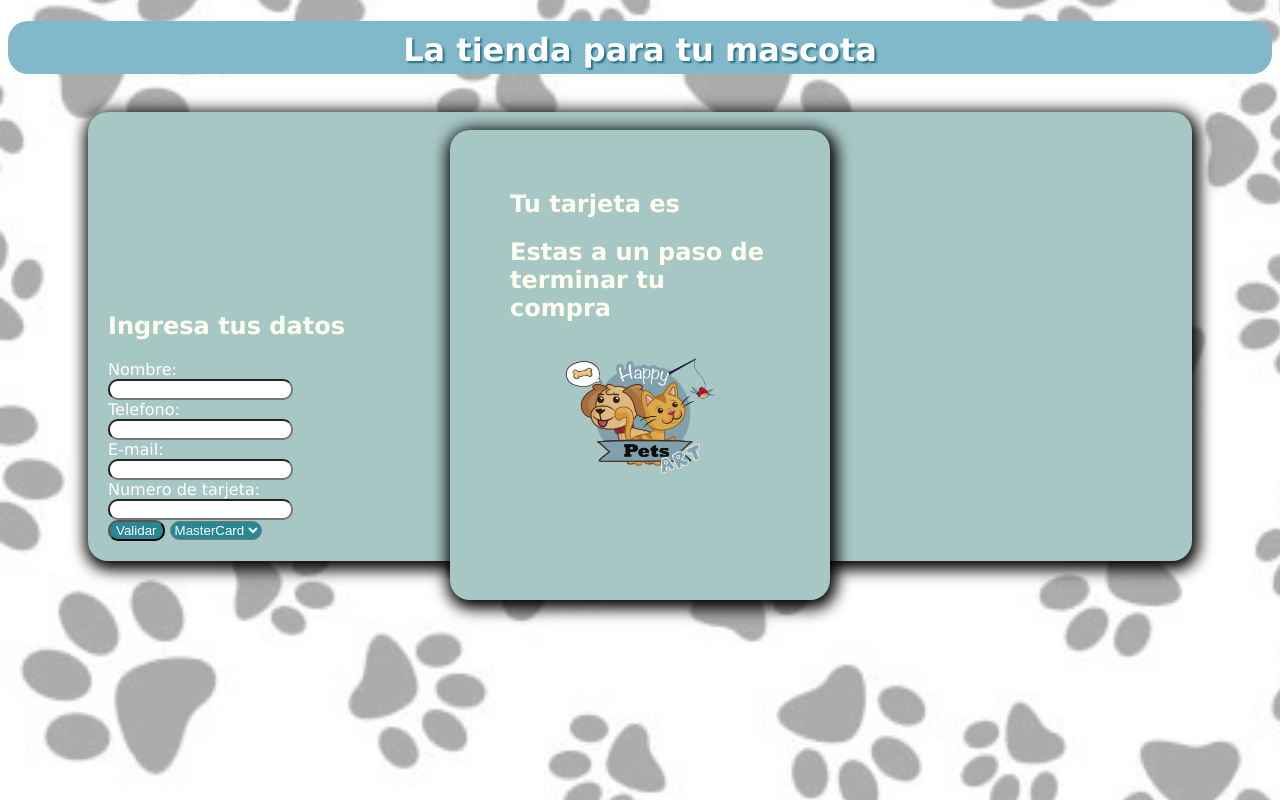
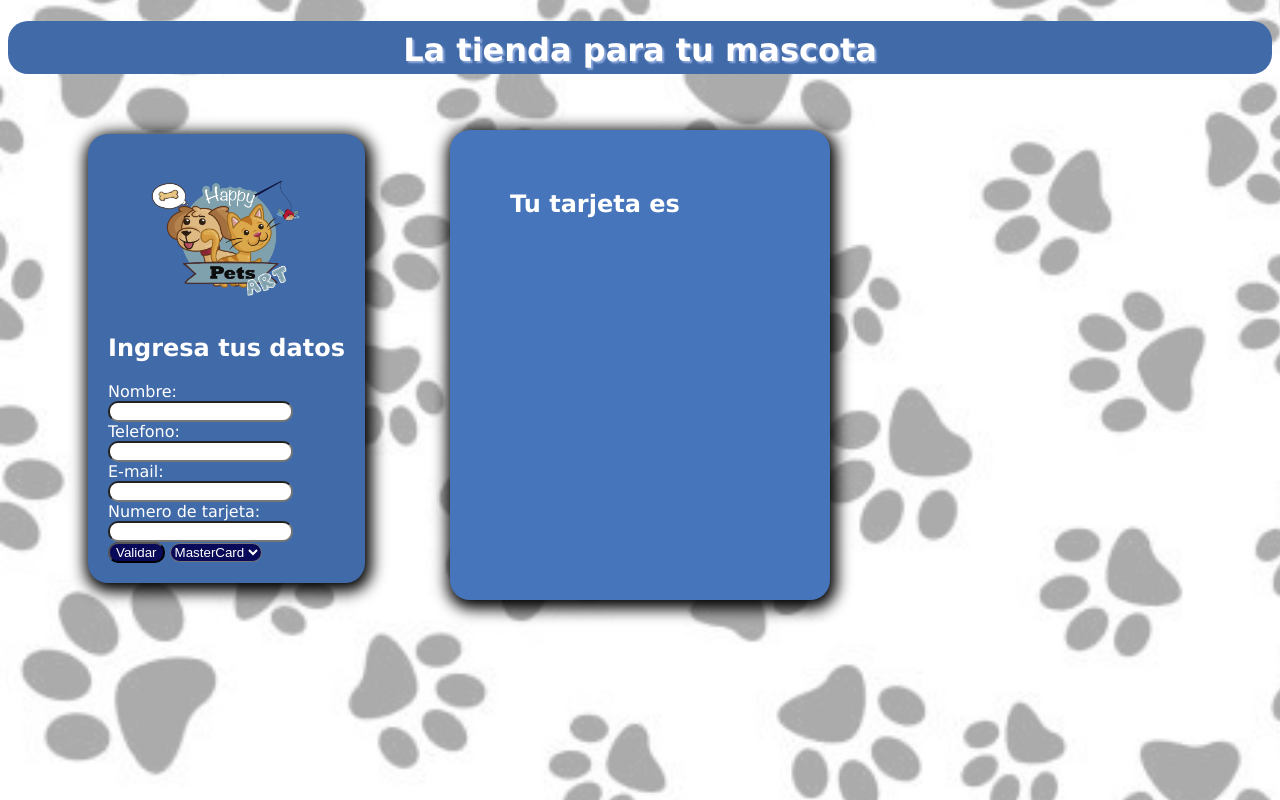
Before and after one commit to Laboratoria/BOG002-card-validation, a website: page src/index.html in a window 1280 px wide. Drawn offline with Linux system fonts and the light colour scheme.

Commit message:
UnionCodigo2

```diff
--- a/src/index.html
+++ b/src/index.html
@@ -28,9 +28,7 @@
      </div1>
     </form>
     <div2><h2>Tu tarjeta es</h2>
-      <h2>Estas a un paso de terminar tu compra</h2>
       <h2 id='result'></h2>
-      <img src="Logo.png" alt="LogoPetsArt">
      </div2>
      <main></main>
      <footer></footer>
--- a/src/style.css
+++ b/src/style.css
@@ -3,7 +3,7 @@
 
 }
 h1{
-    background-color:rgb(129, 185, 202);
+    background-color:rgb(65, 106, 168);
     display: block;
     padding: 10px 20px 5px 20px;
     color:rgb(255, 255, 255);
@@ -11,7 +11,7 @@
     font-family:'Lucida Sans', 'Lucida Sans Regular', 'Lucida Grande', 'Lucida Sans Unicode', Geneva, Verdana, sans-serif;
     margin: 30px 10px 30px 10 px;
     border-radius:20px;
-    text-shadow:2px 2px 2px  rgb(39, 112, 134);
+    text-shadow:2px 2px 2px  rgb(146, 173, 223);
 
 }
 img{
@@ -21,8 +21,8 @@
      }
 
 div1{
-    background-color:#A7C7C5;
-    display: block;
+    background-color:rgb(65, 106, 168);
+    display: inline-block;
     padding: 20px;
     margin:38px 80px 50px 80px;
     border-radius:20px;
@@ -30,7 +30,7 @@
     color:rgb(255, 255, 255);
     font-family:'Lucida Sans', 'Lucida Sans Regular', 'Lucida Grande', 'Lucida Sans Unicode', Geneva, Verdana, sans-serif;
     box-shadow: 2px 4px 15px 5px #000;
-    }
+     }
 
 form input{
         display:block;
@@ -40,7 +40,7 @@
 
 
 div2{
-    background-color:#A7C7C5;
+    background-color:rgb(70, 117, 187);
     display:inline-block;
     position: absolute; top:130px; left:450px; right:450px; bottom:200px;
     padding: 40px 60px 60px 60px;
@@ -52,12 +52,7 @@
      }
 
 select, button{
-    background-color:rgb(41, 135, 148);
+    background-color:rgb(9, 9, 90);
     color:rgb(255, 255, 255);
     border-radius: 10px;
     }
-
-h2{
-    font-family:'Lucida Sans', 'Lucida Sans Regular', 'Lucida Grande', 'Lucida Sans Unicode', Geneva, Verdana, sans-serif;
-    color: ivory;
-    }
--- a/src/validator.js
+++ b/src/validator.js
@@ -1,7 +1,6 @@
 
 const validator = {
   luhnAlgorithm,
-
 };
 
 function invertirNumero (numero) {
@@ -45,14 +44,10 @@
             }
 
 
-  for (let i = 0; i < reverseArrayNumber.length; i++){
-     resultadoSuma = resultadoSuma + Number(reverseArrayNumber[i]); // 6,5,6
 
     }
 
-  //let result = Number(reverseNumber)
-
-  return resultadoSuma
+      console.log('posicion'+i+'valor->'+reverseArrayNumber[i]);
 
 
 
@@ -73,5 +68,4 @@
   return''
 
 
-}
 export default validator;
```
Also changed, not shown: src/index.js (+4 -3 lines).
